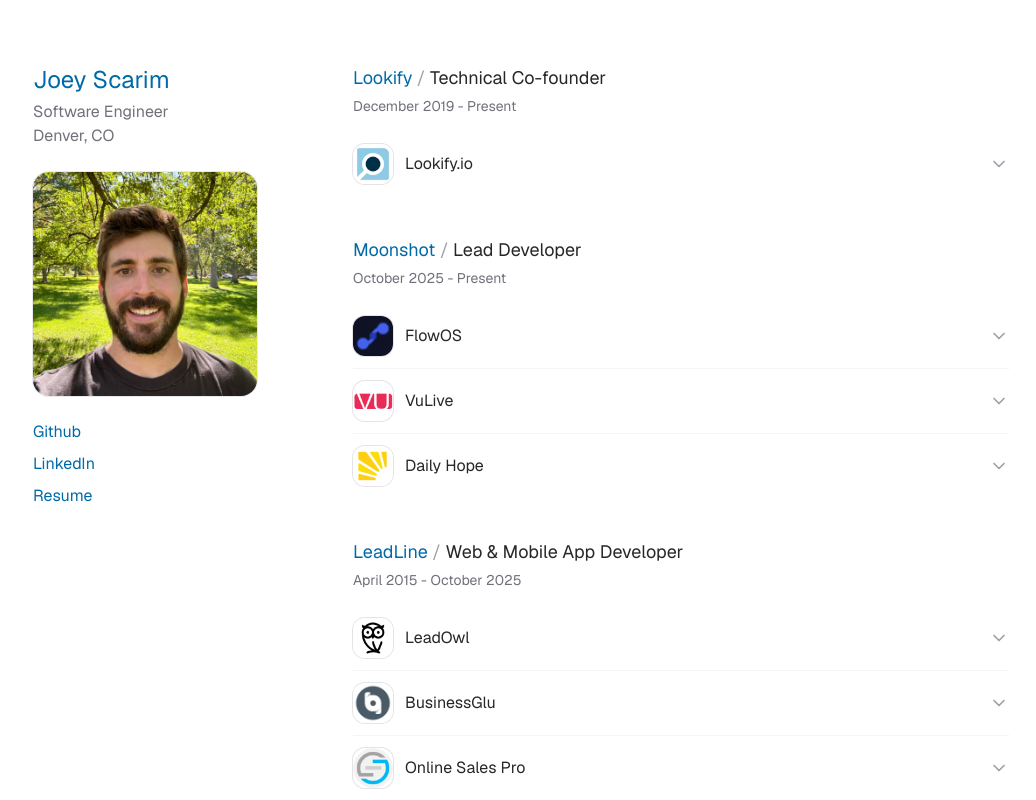
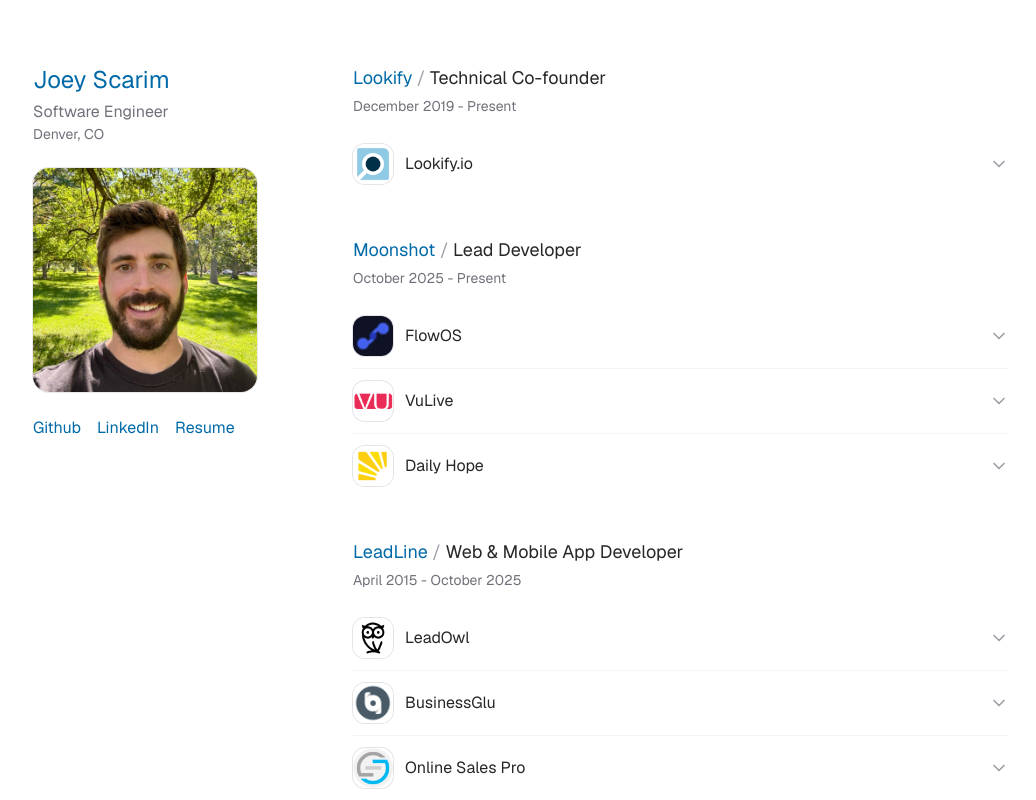
Before and after one commit to joeyscarim/portfolio, a Next.js app: page / in a window 1280 px wide. Shown: the top 800 px of the page, without its empty margins (119-1155 px from the left). Built offline with nearby package versions, Linux system fonts and the light colour scheme.

Commit message:
Update layout and styling in Home component
- Adjusted the text size of the location in `page.tsx` for improved readability.
- Modified the navigation layout to use a flex-row with wrapping for better organization of links.

```diff
--- a/app/page.tsx
+++ b/app/page.tsx
@@ -8,7 +8,7 @@
         <aside className="w-full shrink-0 md:sticky md:top-16 md:w-56 lg:w-64">
           <h1 className="text-2xl text-sky-700">Joey Scarim</h1>
           <p className="mt-1 text-zinc-500">Software Engineer</p>
-          <p className="text-zinc-500">Denver, CO</p>
+          <p className="text-sm text-zinc-500">Denver, CO</p>
 
           <div className="relative mt-6 aspect-square w-full max-w-56 overflow-hidden rounded-2xl bg-zinc-100 ring-1 ring-zinc-200/80">
             <Image
@@ -21,7 +21,7 @@
             />
           </div>
 
-          <nav className="mt-6 flex flex-col gap-2">
+          <nav className="mt-6 flex flex-row flex-wrap gap-x-4 gap-y-1">
             <a
               href="https://github.com/joeyscarim"
               className="text-sky-700 hover:text-sky-800"
```
